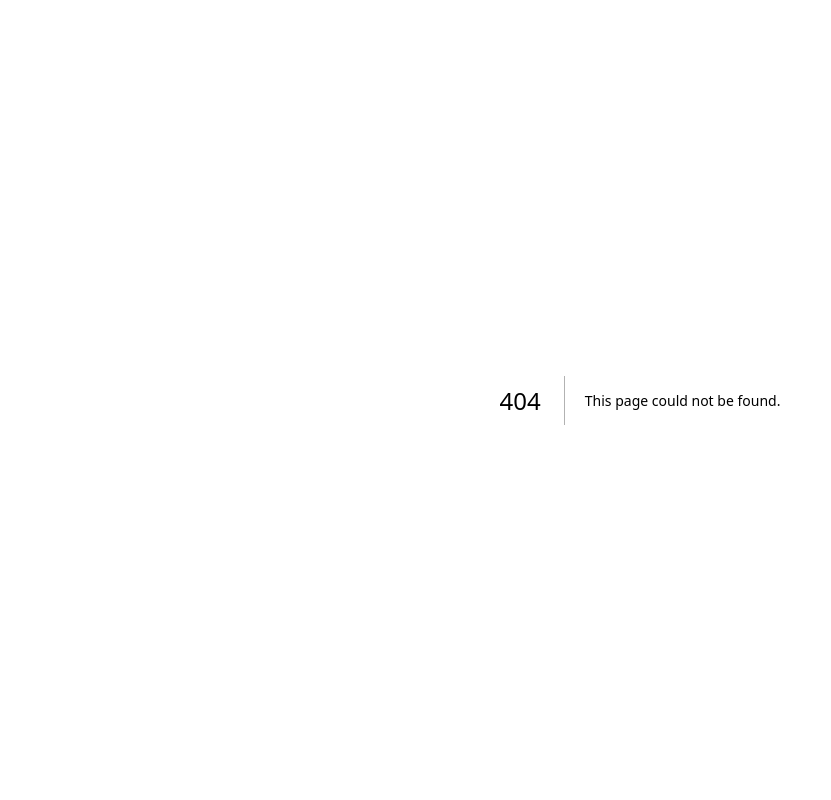
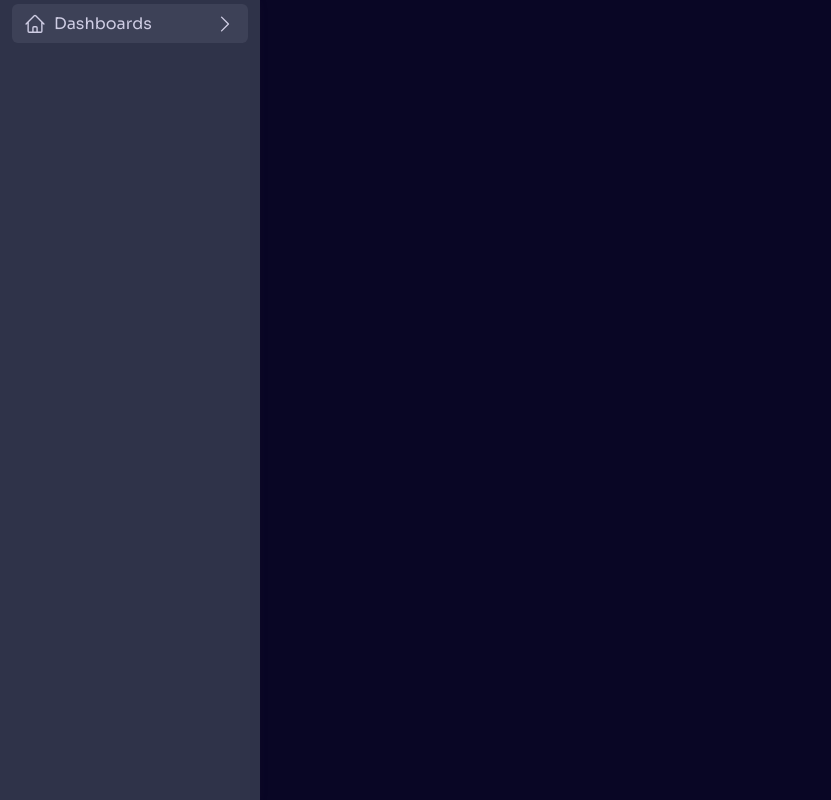
Before and after one commit to Gadg3tLov3r/4loto, a Next.js app: page /blog in a window 1280 px wide. Before the commit this address had no page. Shown: the whole page, without its empty margins (0-831 px from the left). Built offline with nearby package versions, Linux system fonts and the light colour scheme.

Commit message:
Add layout styles and sidebar component for improved navigation

```diff
--- /dev/null
+++ b/app/blog/blog.module.css
@@ -0,0 +1,102 @@
+:root {
+  --bs-menu-width: 16.25rem;
+  --bs-menu-box-shadow: 0 0.125rem 0.5rem 0 rgba(47, 43, 61, 0.12);
+}
+
+.layoutWrapper,
+.layoutContainer {
+  @apply flex items-stretch;
+  inline-size: 100%;
+  flex: 1 1 auto;
+}
+
+.layoutContainer {
+  min-block-size: 100vh;
+}
+
+.layoutMenu {
+  @apply touch-none select-none overflow-hidden flex-col flex;
+  -webkit-user-drag: none;
+  -webkit-tap-highlight-color: #00000000;
+  flex: 1 0 auto;
+  transition: inline-size 0.3s;
+  min-block-size: 1px;
+  inline-size: var(--bs-menu-width);
+  background-color: #2f3349;
+  box-shadow: var(--bs-menu-box-shadow);
+  @media (width >= 80rem /* 1280px */) {
+    z-index: 1080;
+    position: fixed;
+    inset-block: 0;
+    inset-inline-start: 0;
+    margin-inline: 0 !important;
+  }
+}
+
+.menuInner {
+  @apply flex items-start justify-start flex-col relative overflow-hidden touch-auto;
+  flex: 1 1 auto;
+  overflow-anchor: none;
+  block-size: 100%;
+  margin: 0;
+  padding: 0;
+  padding-block-start: 0.25rem !important;
+  padding-block-end: 0.25rem !important;
+}
+
+.menuItem {
+  @apply flex-col items-start justify-start;
+  margin-block: 0.375rem;
+  margin-inline: 0;
+  inline-size: var(--bs-menu-width);
+  flex: 0 0 auto;
+  padding: 0;
+  margin: 0;
+}
+
+.menuLink {
+  @apply flex relative items-center;
+  border-radius: 0.375rem;
+  margin: 0;
+  margin-block: 0;
+  margin-inline: 0.75rem;
+  padding-inline-end: calc(0.75rem + 1.76em);
+  min-block-size: 38px;
+  padding-block: 0.5rem;
+  padding-inline: 0.75rem;
+  flex: 0 1 auto;
+  color: #cfcde4;
+  background-color: #3d4157;
+}
+
+.menuIcon {
+  @apply flex-grow-0 flex-shrink-0 leading-[1] align-middle;
+  transition: margin-inline-end 0.3s ease;
+  inline-size: 1.375rem;
+  block-size: 1.375rem;
+  margin-inline-end: 0.5rem;
+}
+
+.menuToggle::after {
+  @apply absolute block;
+  content: "";
+  inset-inline-end: 0.75rem;
+  transition: transform 0.3s;
+  inset-block-start: 50%;
+  mask-image: url("/icons/chevron-right.svg");
+  mask-size: 100% 100%;
+  mask-repeat: no-repeat;
+  background-color: #cfcde4;
+  transform: translateY(-50%);
+  block-size: 1.375rem;
+  inline-size: 1.375rem;
+}
+
+.menuLink > :not(.menuIcon) {
+  overflow: hidden;
+  line-height: 1.4667;
+  text-overflow: ellipsis;
+  white-space: nowrap;
+  flex: 0 1 auto;
+  opacity: 1;
+}
--- /dev/null
+++ b/app/blog/page.tsx
@@ -0,0 +1,33 @@
+import styles from "./blog.module.css";
+
+export default function Page() {
+  return (
+    <div className={styles.layoutWrapper}>
+      <div className={styles.layoutContainer}>
+        <aside className={styles.layoutMenu}>
+          <ul className={styles.menuInner}>
+            <li className={styles.menuItem}>
+              <a href="#" className={`${styles.menuLink} ${styles.menuToggle}`}>
+                <svg
+                  xmlns="http://www.w3.org/2000/svg"
+                  fill="none"
+                  viewBox="0 0 24 24"
+                  strokeWidth={1.5}
+                  stroke="currentColor"
+                  className={styles.menuIcon}
+                >
+                  <path
+                    strokeLinecap="round"
+                    strokeLinejoin="round"
+                    d="m2.25 12 8.954-8.955c.44-.439 1.152-.439 1.591 0L21.75 12M4.5 9.75v10.125c0 .621.504 1.125 1.125 1.125H9.75v-4.875c0-.621.504-1.125 1.125-1.125h2.25c.621 0 1.125.504 1.125 1.125V21h4.125c.621 0 1.125-.504 1.125-1.125V9.75M8.25 21h8.25"
+                  />
+                </svg>
+                <div className="">Dashboards</div>
+              </a>
+            </li>
+          </ul>
+        </aside>
+      </div>
+    </div>
+  );
+}
```
Also changed, not shown: public/icons/chevron-right.svg (added).
